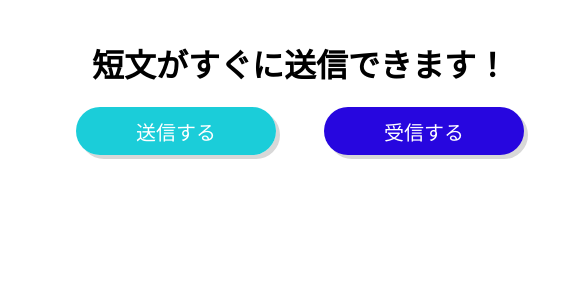
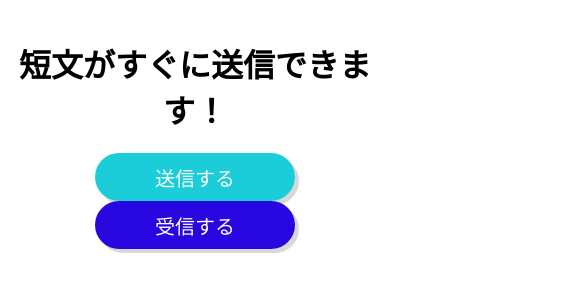
Before and after one commit to hirokichi-k/quicker, a React (Create React App) app: page / in a window 390 px wide. Shown: the top 300 px of the page, 585 px wide, since content can reach past the window. Built offline with nearby package versions, Linux system fonts and the light colour scheme.

Commit message:
for_smartphone

```diff
--- a/src/App.css
+++ b/src/App.css
@@ -3,14 +3,21 @@ body {
   padding: 0;
   font-family: sans-serif;
   text-align: center;
-  min-width: 600px;
+  min-width: 100%;
 }
 
 #root {
   margin-top: 40px;
 }
 
-
+@media screen and (max-width: 1100px) {
+}
+@media screen and (max-width: 768px) {
+}
+@media screen and (max-width: 480px) {
+}
+@media screen and (max-height: 430px) {
+}
 
 
 button{
```
